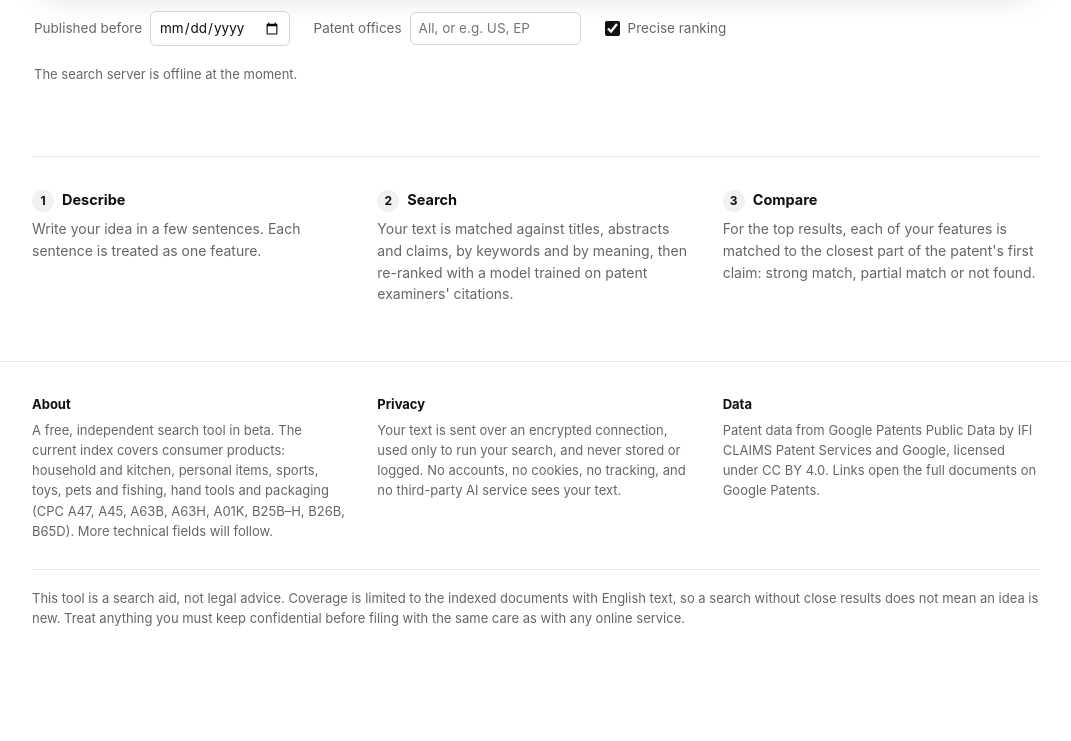
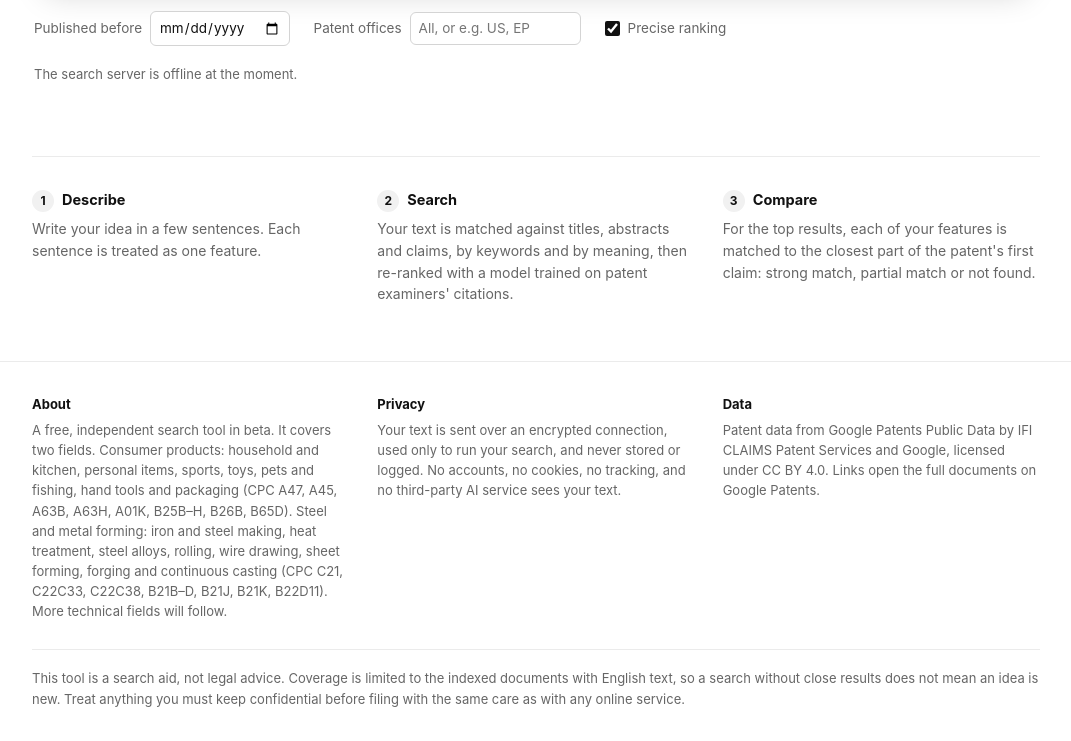
Before and after one commit to luca5and/priorart, a plain HTML site: page index.html in a window 1280 px wide. Shown: the part 508-1249 px from the top of the page, without its empty margins (104-1175 px from the left). Before the commit the page ends 1168 px from the top, so only its background shows below. Drawn offline with Linux system fonts and the light colour scheme; no server answers.

Commit message:
About: list steel field

```diff
--- a/index.html
+++ b/index.html
@@ -231,9 +231,11 @@
 <footer id="about">
   <div class="wrap">
     <div><h5>About</h5>
-      <p>A free, independent search tool in beta. The current index covers consumer products: household
+      <p>A free, independent search tool in beta. It covers two fields. Consumer products: household
         and kitchen, personal items, sports, toys, pets and fishing, hand tools and packaging (CPC A47, A45,
-        A63B, A63H, A01K, B25B–H, B26B, B65D). More technical fields will follow.</p></div>
+        A63B, A63H, A01K, B25B–H, B26B, B65D). Steel and metal forming: iron and steel making, heat treatment,
+        steel alloys, rolling, wire drawing, sheet forming, forging and continuous casting (CPC C21, C22C33,
+        C22C38, B21B–D, B21J, B21K, B22D11). More technical fields will follow.</p></div>
     <div><h5>Privacy</h5>
       <p>Your text is sent over an encrypted connection, used only to run your search, and never stored or
         logged. No accounts, no cookies, no tracking, and no third-party AI service sees your text.</p></div>
```
